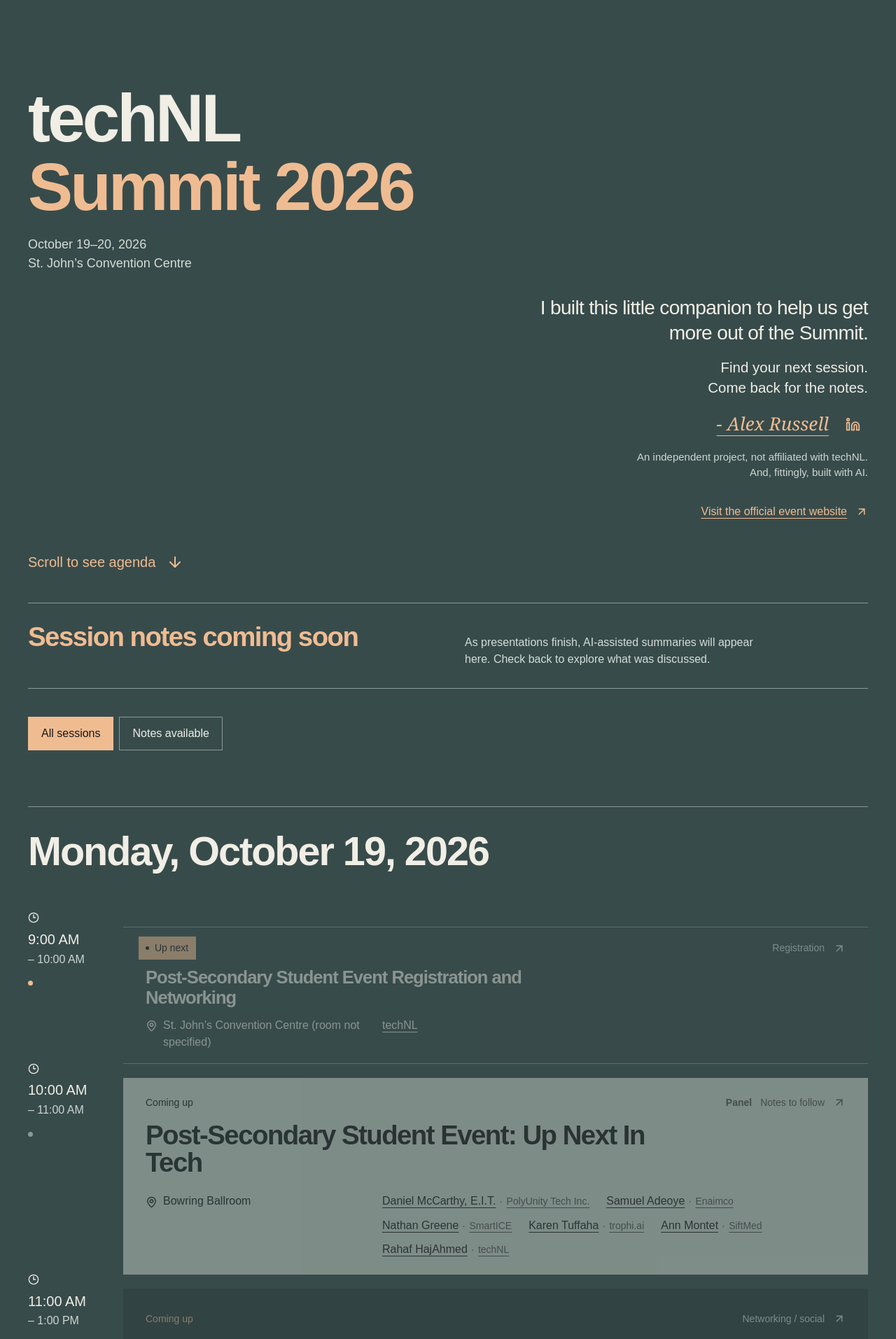
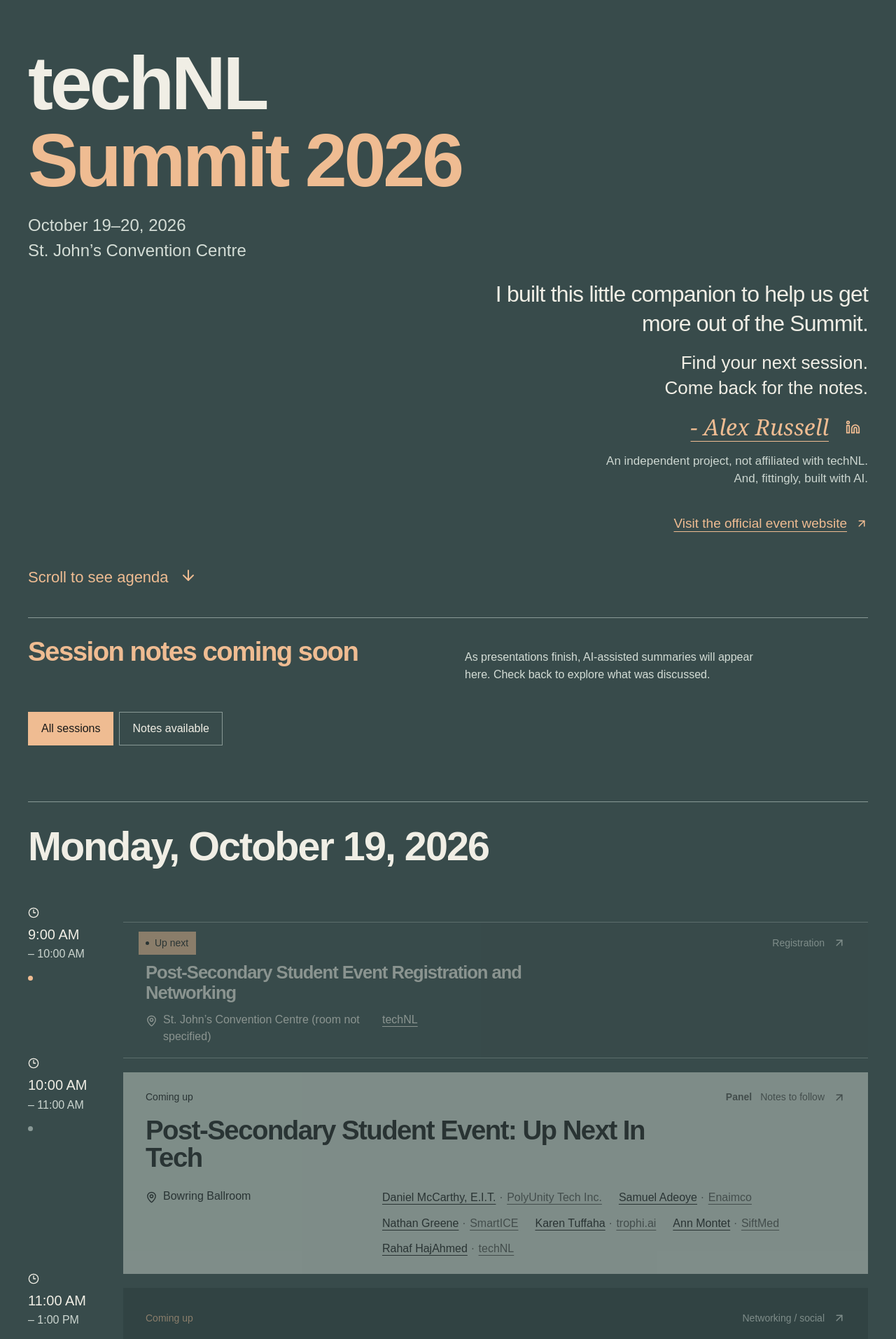
Before and after one commit to ADRcodes/PortfolioV3, a React (Vite) app: page /technlsummit in a window 1280 px wide. Shown: the top 1913 px of the page at 70% size. Built offline with nearby package versions, Linux system fonts and the light colour scheme.

Commit message:
Improve Summit welcome legibility and session metadata styling

```diff
--- a/src/summit/styles/summit.css
+++ b/src/summit/styles/summit.css
@@ -782,3 +782,35 @@
 @media (max-width: 40rem) {
   .summit-app .summit-recent-list { grid-template-columns: 1fr; }
 }
+
+/* Follow-up: more legible welcome and session metadata. */
+.summit-app .summit-personal-note .summit-official-event-link { margin-top: 1rem; }
+.summit-app .summit-explore-agenda svg { animation: summit-scroll-cue 2.4s ease-in-out infinite; }
+@keyframes summit-scroll-cue { 0%, 100% { transform: translateY(-3px); } 50% { transform: translateY(5px); } }
+.summit-app .summit-notes-coming-soon { border-bottom: 0; padding-bottom: 0; }
+.summit-app .summit-agenda-filters { border-top: 0; padding-top: 0; margin-bottom: 1.5rem; }
+.summit-app .summit-session-card .summit-speaker-companies { font-size: 1rem; line-height: 1.45; }
+.summit-app .summit-session-card .summit-additional-companies { font-size: 1rem; }
+.summit-app .is-parallel .is-compact .summit-speaker-companies { font-size: .9375rem; line-height: 1.4; }
+.summit-app .is-parallel .summit-agenda-speaker-name { font-size: 1rem; }
+.summit-app .summit-card-date { display: block; font-size: 1rem; line-height: 1.45; margin-bottom: .75rem; }
+.summit-app .summit-detail-dateline { font-size: 1rem; }
+@media (min-width: 60rem) {
+  .summit-app .summit-agenda-intro { padding-top: clamp(3rem, 8svh, 6rem); }
+  .summit-app .summit-intro-event { margin-bottom: 1.5rem; }
+  .summit-app .summit-agenda-intro h1 { font-size: clamp(4.5rem, 8.5vw, 6.75rem); }
+  .summit-app .summit-intro-event .summit-event-details { font-size: 1.5rem; }
+  .summit-app .summit-personal-note { width: min(65%, 46rem); margin-bottom: 1.75rem; }
+  .summit-app .summit-personal-note p:first-child { font-size: clamp(1.875rem, 2.5vw, 2.25rem); }
+  .summit-app .summit-note-directions { font-size: 1.625rem; }
+  .summit-app .summit-note-signature { font-size: 2rem; }
+  .summit-app .summit-note-small { font-size: 1.0625rem; }
+  .summit-app .summit-official-event-link { font-size: 1.1875rem; }
+  .summit-app .summit-explore-agenda { font-size: 1.375rem; }
+}
+@media (prefers-reduced-motion: reduce) {
+  .summit-app .summit-explore-agenda svg { animation: none; }
+}
+@media (max-width: 60rem) {
+  .summit-app .is-parallel .is-compact .summit-speaker-companies { font-size: 1rem; }
+}
```
